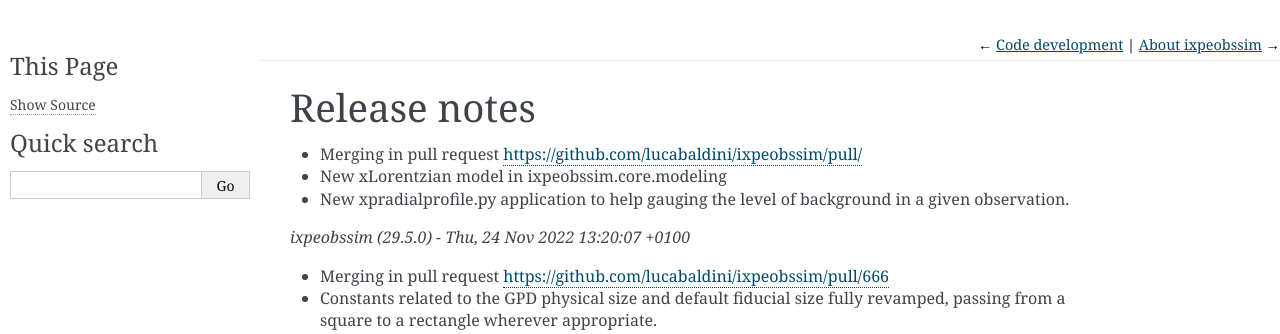
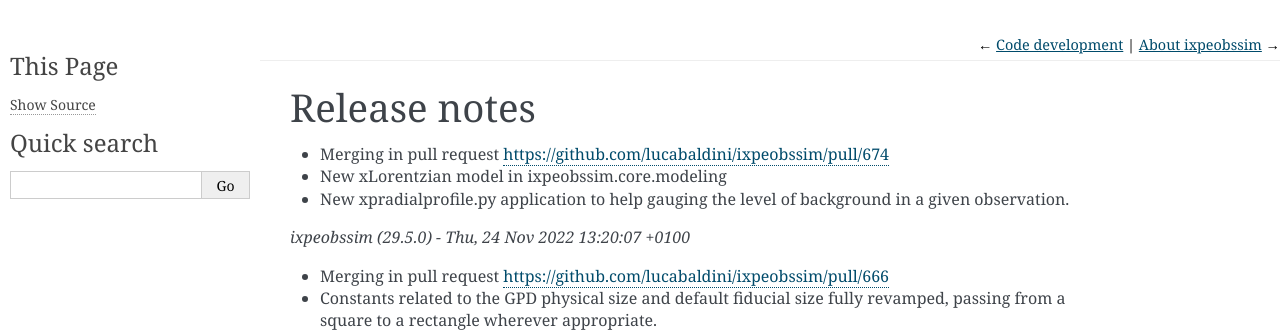
Before and after one commit to lucabaldini/ixpeobssim, a Sphinx documentation site: the page built from docs/release_notes.rst, in a window 1280 px wide and 900 px high. Shown: the top 334 px of the window. Built offline with Sphinx 7.4.7, drawn with Linux system fonts in a browser that asks for light colours; formulas are drawn with MathJax 3; some of the changed lines change nothing that is shown.

Commit message:
Updated release notes.

```diff
--- a/docs/release_notes.rst
+++ b/docs/release_notes.rst
@@ -3,7 +3,7 @@
 Release notes
 =============
 
-* Merging in pull request https://github.com/lucabaldini/ixpeobssim/pull/
+* Merging in pull request https://github.com/lucabaldini/ixpeobssim/pull/674
 * New xLorentzian model in ixpeobssim.core.modeling
 * New xpradialprofile.py application to help gauging the level of background
   in a given observation.
```
